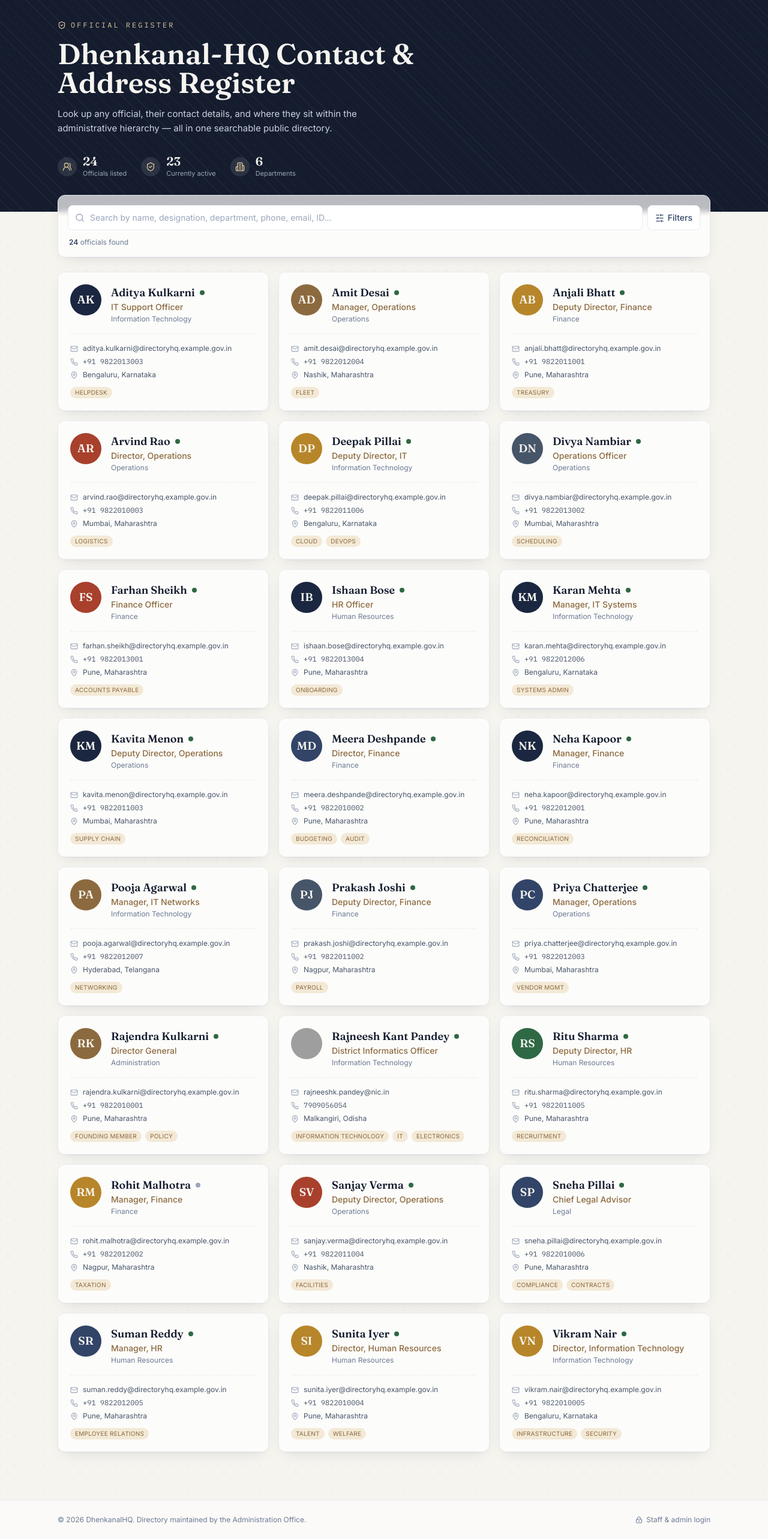
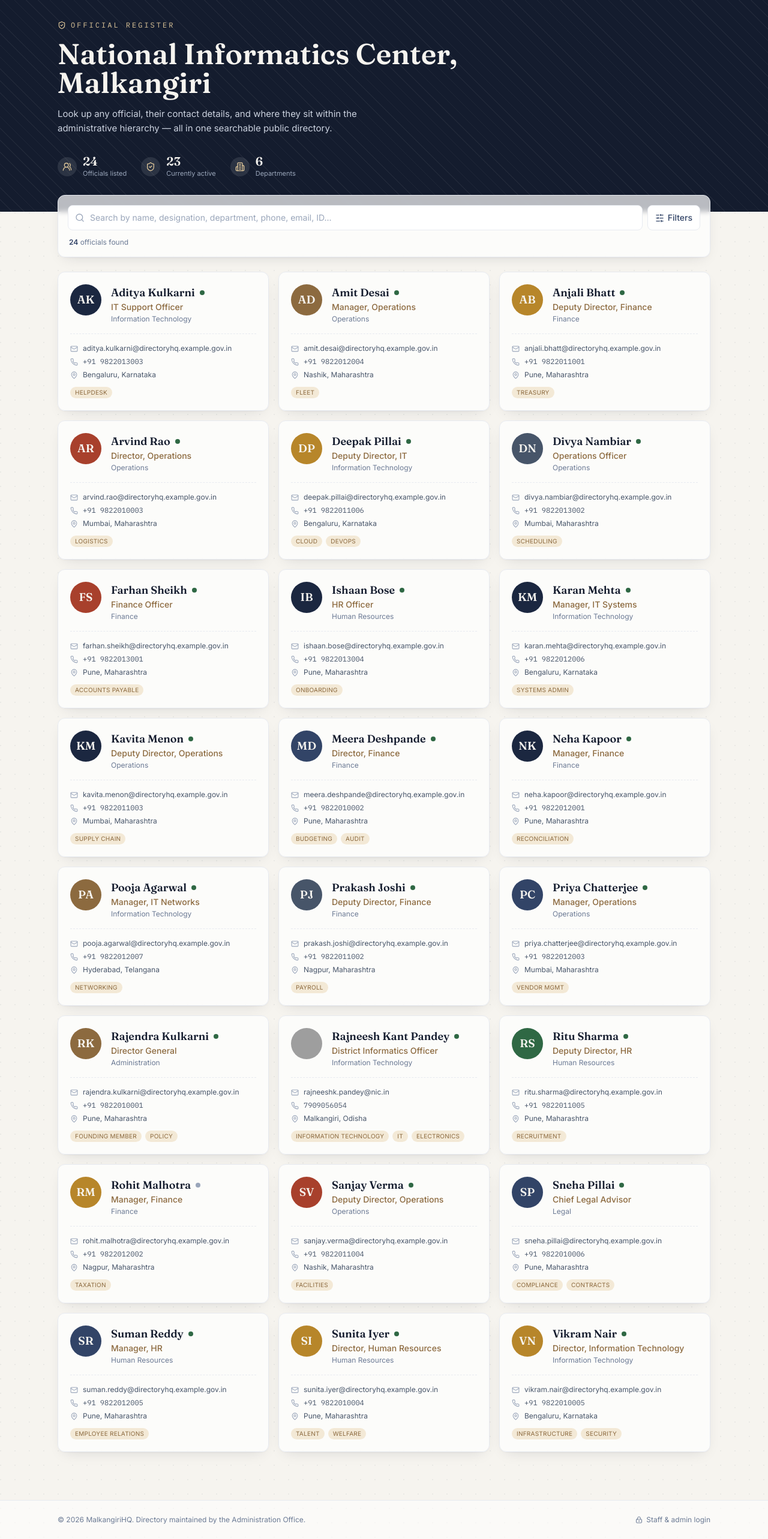
Before and after one commit to RAJNEESHKANTPANDEY/contactdirectory, a Next.js app: page / in a window 1280 px wide. Shown: the part 30-2596 px from the top of the page at 60% size. Built offline with nearby package versions, Linux system fonts and the light colour scheme; grey boxes are pictures that could not be loaded.

Commit message:
Update header and footer content for MalkangiriHQ

```diff
--- a/app/page.tsx
+++ b/app/page.tsx
@@ -85,7 +85,7 @@ export default function HomePage() {
             <ShieldCheck size={14} /> Official Register
           </div>
           <h1 className="font-display text-4xl sm:text-5xl font-semibold leading-[1.05] max-w-2xl">
-            Dhenkanal-HQ Contact &amp; Address Register
+             National Informatics Center, Malkangiri
           </h1>
           <p className="text-ink-200 mt-4 max-w-xl text-[15px] leading-relaxed">
             Look up any official, their contact details, and where they sit within the
@@ -145,7 +145,7 @@ export default function HomePage() {
       <footer className="border-t border-ink-100 bg-white/60">
         <div className="max-w-6xl mx-auto px-4 sm:px-8 py-6 flex flex-col sm:flex-row items-center justify-between gap-3">
           <p className="text-xs text-ink-400">
-            © {new Date().getFullYear()} DhenkanalHQ. Directory maintained by the Administration Office.
+            © {new Date().getFullYear()} MalkangiriHQ. Directory maintained by the Administration Office.
           </p>
           <a
             href="/admin/login"
```
